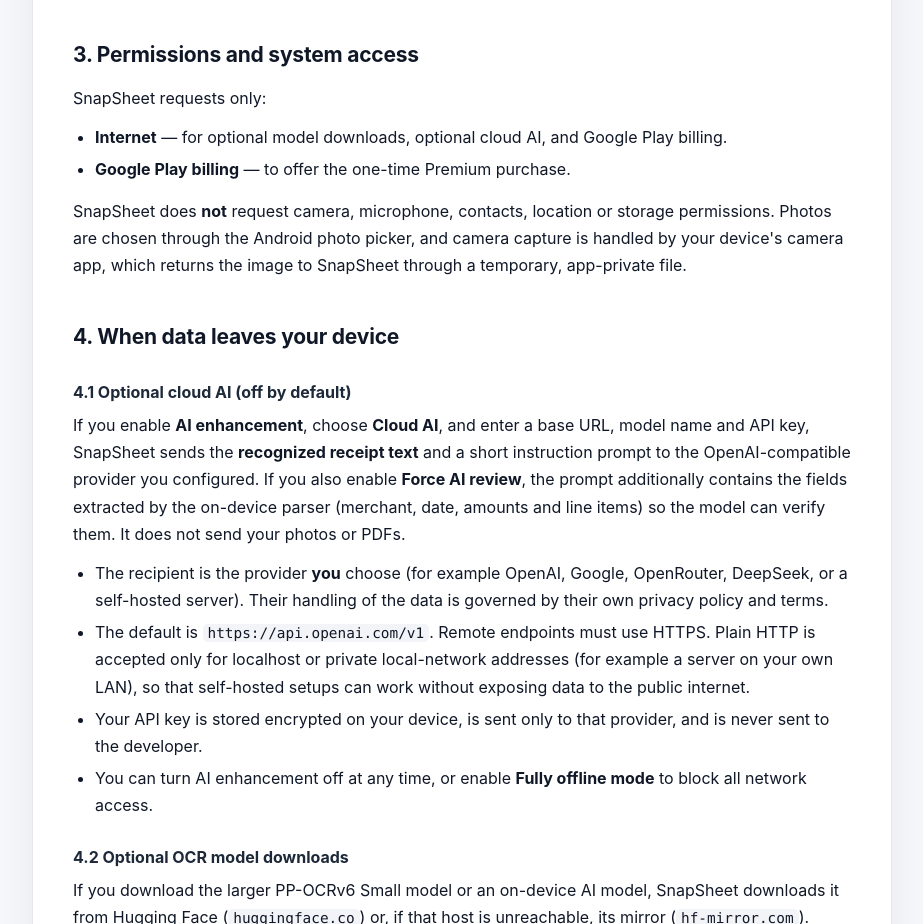
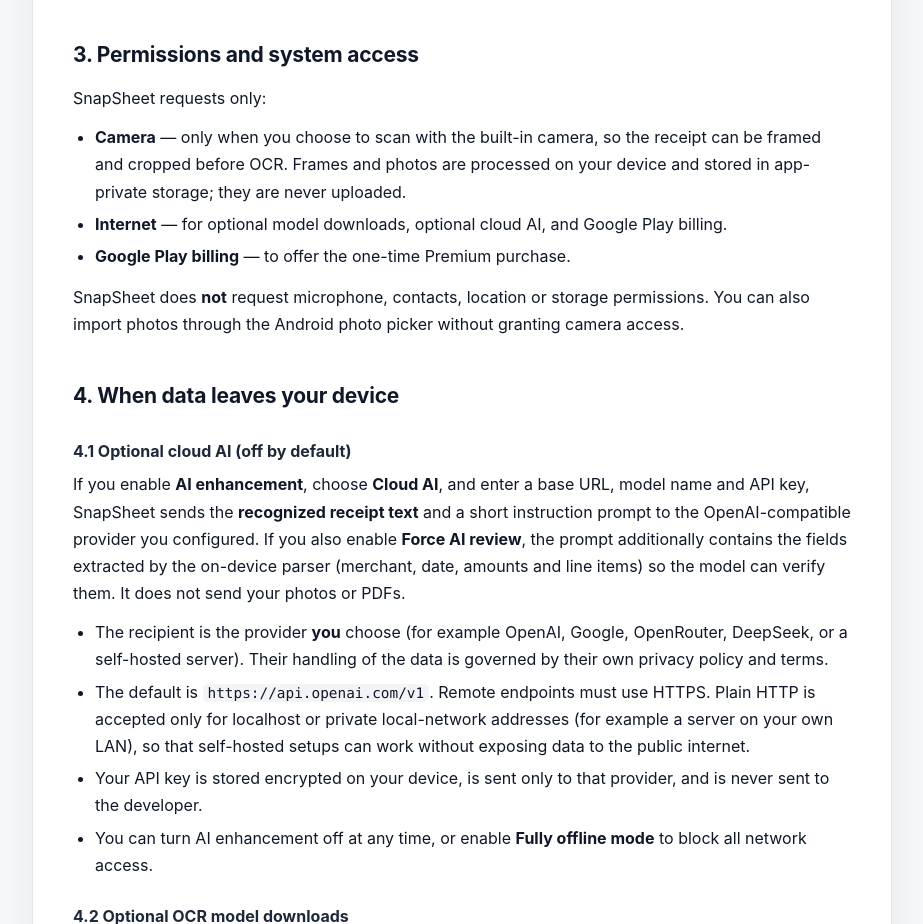
Before and after one commit to wxujie/snapsheet-legal, a plain HTML site: page privacy.html in a window 1280 px wide. Shown: the part 1692-2616 px from the top of the page, without its empty margins (178-1101 px from the left). Drawn offline with Linux system fonts and the light colour scheme.

Commit message:
Document camera permission for built-in scanner

```diff
--- a/privacy.html
+++ b/privacy.html
@@ -174,10 +174,11 @@
       <h2 id="permissions">3. Permissions and system access</h2>
       <p>SnapSheet requests only:</p>
       <ul>
+        <li><strong>Camera</strong> — only when you choose to scan with the built-in camera, so the receipt can be framed and cropped before OCR. Frames and photos are processed on your device and stored in app-private storage; they are never uploaded.</li>
         <li><strong>Internet</strong> — for optional model downloads, optional cloud AI, and Google Play billing.</li>
         <li><strong>Google Play billing</strong> — to offer the one-time Premium purchase.</li>
       </ul>
-      <p>SnapSheet does <strong>not</strong> request camera, microphone, contacts, location or storage permissions. Photos are chosen through the Android photo picker, and camera capture is handled by your device's camera app, which returns the image to SnapSheet through a temporary, app-private file.</p>
+      <p>SnapSheet does <strong>not</strong> request microphone, contacts, location or storage permissions. You can also import photos through the Android photo picker without granting camera access.</p>
 
       <h2 id="leaving">4. When data leaves your device</h2>
 
```
